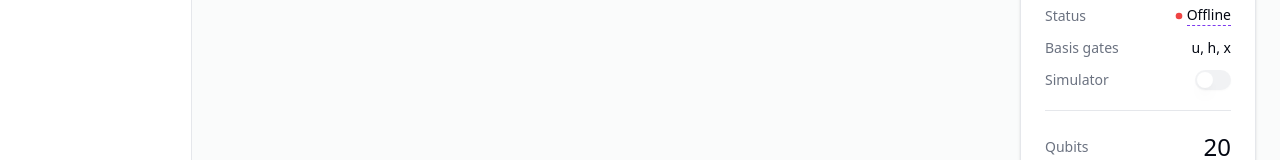
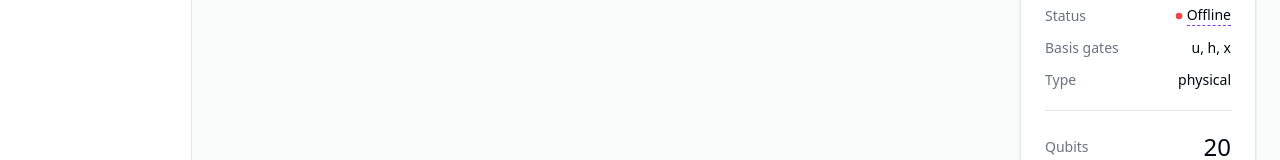
Before and after one commit to axean/tergite-frontend, a React (Vite) app: page /devices/Pingu in a window 1280 px wide. Shown: the part 302-462 px from the top of the page. Built offline with nearby package versions, Linux system fonts and the light colour scheme.

Commit message:
Change the simulator switch to a label

```diff
--- a/src/pages/device-detail/components/device-summary.tsx
+++ b/src/pages/device-detail/components/device-summary.tsx
@@ -8,7 +8,6 @@ import {
 } from "@/components/ui/card";
 import { DeviceStatusDiv } from "@/components/ui/device-status-div";
 import { Separator } from "@/components/ui/separator";
-import { Switch } from "@/components/ui/switch";
 import {
   DeviceCalibrationMedians,
   Device,
@@ -56,8 +55,8 @@ export function DeviceSummary({
               {device.basisGates.join(", ")}
             </DetailItem>
 
-            <DetailItem label="Simulator">
-              <Switch disabled={true} defaultChecked={device.isSimulator} />
+            <DetailItem label="Type">
+              {device.isSimulator ? "simulator" : "physical"}
             </DetailItem>
           </ul>
           <Separator className="my-2" />
```
